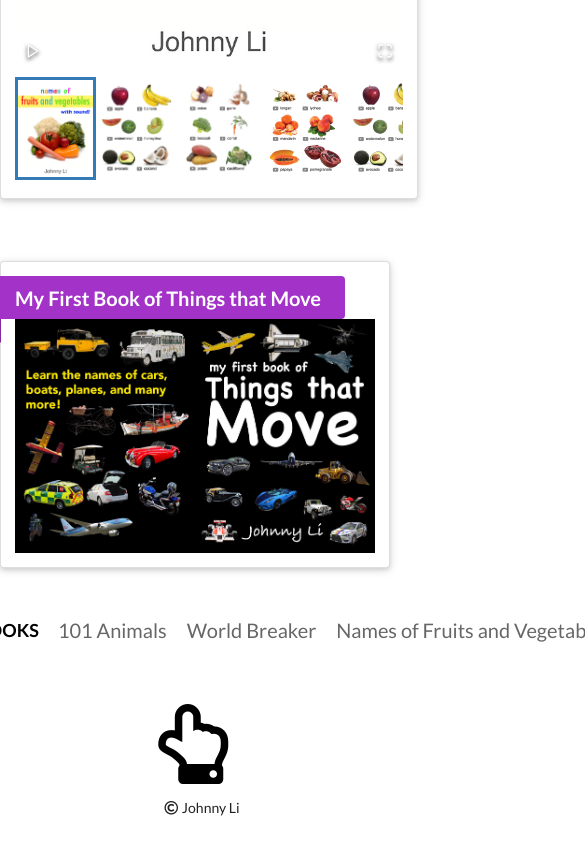
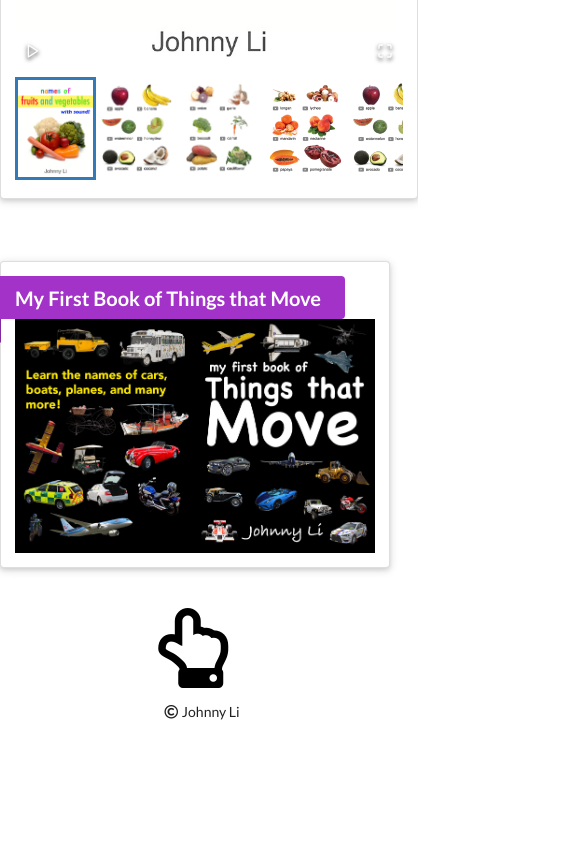
Before and after one commit to johnnybcs/author, a React (Create React App) app: page / in a window 390 px wide. Shown: the part 2634-3478 px from the top of the page, 585 px wide, since content can reach past the window. After the commit the page ends 3382 px from the top, so only its background shows below. Built offline with nearby package versions, Linux system fonts and the light colour scheme; a web font is replaced by a local one.

Commit message:
removed mobile unfriendly footer menu

```diff
--- a/src/components/Home.js
+++ b/src/components/Home.js
@@ -61,15 +61,6 @@ class App extends React.Component {
                             <img class="ui fluid image" src="thingsThatMoveCover.jpg" alt="cover" />
                         </div>
                     </div>
-                    <div class="centered row">
-                    <div class="ui text menu">
-                        <h3 class="item" style={{color:"black", fontWeight:"bold"}}>BOOKS</h3>
-                        <a class="item" href="#101Animals">101 Animals</a>
-                        <a class="item" href="#worldBreaker">World Breaker</a>
-                        <a class="item" href="#namesOfFruitsAndVegetables">Names of Fruits and Vegetables</a>
-                        <a class="item" href="#myFirstBookOfThingsThatMove">My First Book of Things that Move</a>
-                    </div>
-                    </div>
                 </div>
                 <Footer />
             </div>
```
Also changed, not shown: 8 other files (tests, documents, lock files or other folders).
